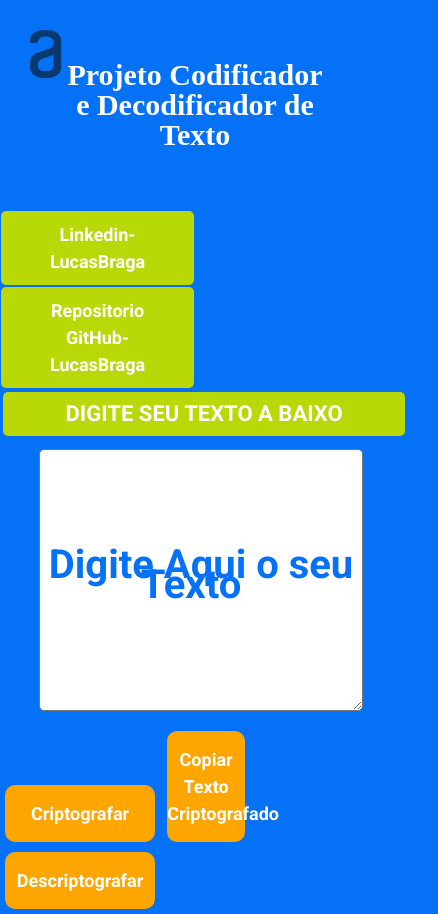
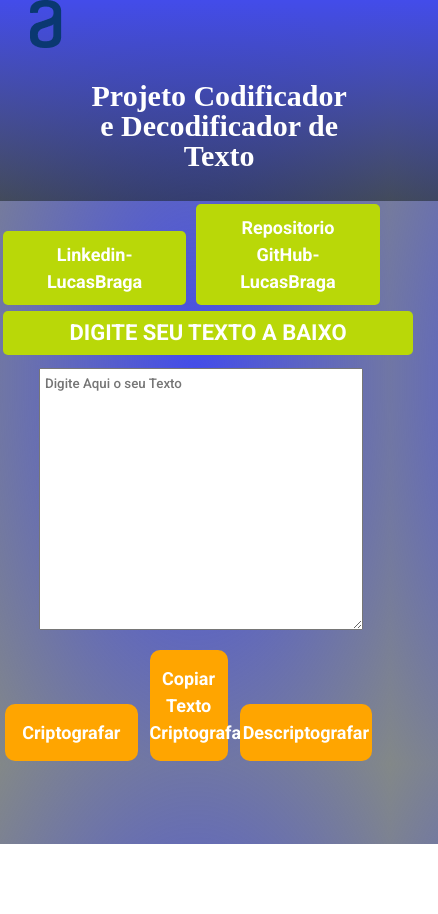
Before and after one commit to LucasBragakz/challenger-alura-Codificador-de-Texto, a plain HTML site: page index.html in a window 390 px wide. Shown: the whole page, 438 px wide, since content can reach past the window. After the commit the page ends 844 px from the top, so only its background shows below. Drawn offline with Linux system fonts and the light colour scheme.

Commit message:
Update style.css
Atualização css adicionando responsivo

```diff
--- a/style.css
+++ b/style.css
@@ -1,38 +1,34 @@
-
 *{
-
     font-family: 'Roboto', sans-serif;
     font-weight: 400;
 
     line-height: 150%;
 }
 body{
-    background-color: #0471f7;
+    background: radial-gradient(rgb(67, 76, 234), rgba(23, 33, 34, 0.538))
 
-}
-.logoAlura{
-display: block;
-position: absolute;
 }
 .cabecalho{
     text-align: center;
-    margin: 30px;
+    margin:  0 30px;
     font-size: 30px;
     font-weight: bold;
     color: white;
+    padding: 30px;
 
 
 }
 .cabecalhoFundo{
-    padding: 30px;
-    background-color: #0471f7;
 
+    width: 97%;
+    padding: 0 30px;
+    background:linear-gradient(rgb(67, 76, 234), rgba(23, 33, 34, 0.538));
 }
 
 .linkedin,.github{
     font-size: 18px;
     font-weight: bold;
-    margin: 1px;
+    margin: 3px;
 	width: 49.5%;
 	padding: 10px 20px;
 	background: rgb(185, 216, 8);
@@ -44,7 +40,7 @@ position: absolute;
 }
 .linkedin:hover,.github:hover {
 	cursor: pointer;
-	transform: scale(1.02);
+	transform: scale(1.03);
 }
 
 div a{
@@ -61,20 +57,14 @@ div a{
     font-size: 22px;
     font-weight: bold;
     margin: 3px;
-	width: 98%;
+	width: 100%;
 	padding: 10px;
 	background: rgb(185, 216, 8);
 	color: white;
 	border: none;
 	border-radius: 5px;
 }
-::placeholder{
-    padding-top: 100px;
-    font-weight: bold;
-    text-align: center;
-    font-size: 40px;
-    color: #0471f7;
-}
+
 #textodecod{
 
     width: 80%;
@@ -82,13 +72,11 @@ div a{
     margin: 10px 10%;
     padding: 5px;
 
-    border-radius: 5px;
-
 }
 
 .enviar{
-	width: 38.5%;
-    margin: 5px ;
+	width: 39%;
+    margin:  0 5px ;
 	padding: 15px 0;
 	background: orange;
 	color: white;
@@ -102,7 +90,7 @@ div a{
 
 .enviar:hover{
     cursor: pointer;
-	transform: scale(1.02);
+	transform: scale(1.1);
 }
 .copiartxt{
 
@@ -132,3 +120,45 @@ div a{
     width: 100%;
 
 }
+
+
+@media  screen and (max-width : 668px) {
+    .titulo-cod{
+        width: 100%;
+    }
+    .github,.linkedin{
+        width: 47%;
+    }
+    .enviar{
+        width: 34%;
+    }
+
+}
+
+
+
+@media screen and (min-width : 668px) {
+    .titulo-cod{
+        width: 100%;
+    }
+    .github,.linkedin{
+        width: 47%;
+
+    }
+    .enviar{
+        width: 34%;
+    }
+
+}
+
+@media screen and (min-width : 1000px) {
+    .titulo-cod{
+        width: 100%;
+    }
+    .github,.linkedin{
+        width: 47%;
+    }
+    .enviar{
+        width: 34%;
+    }
+}
```
